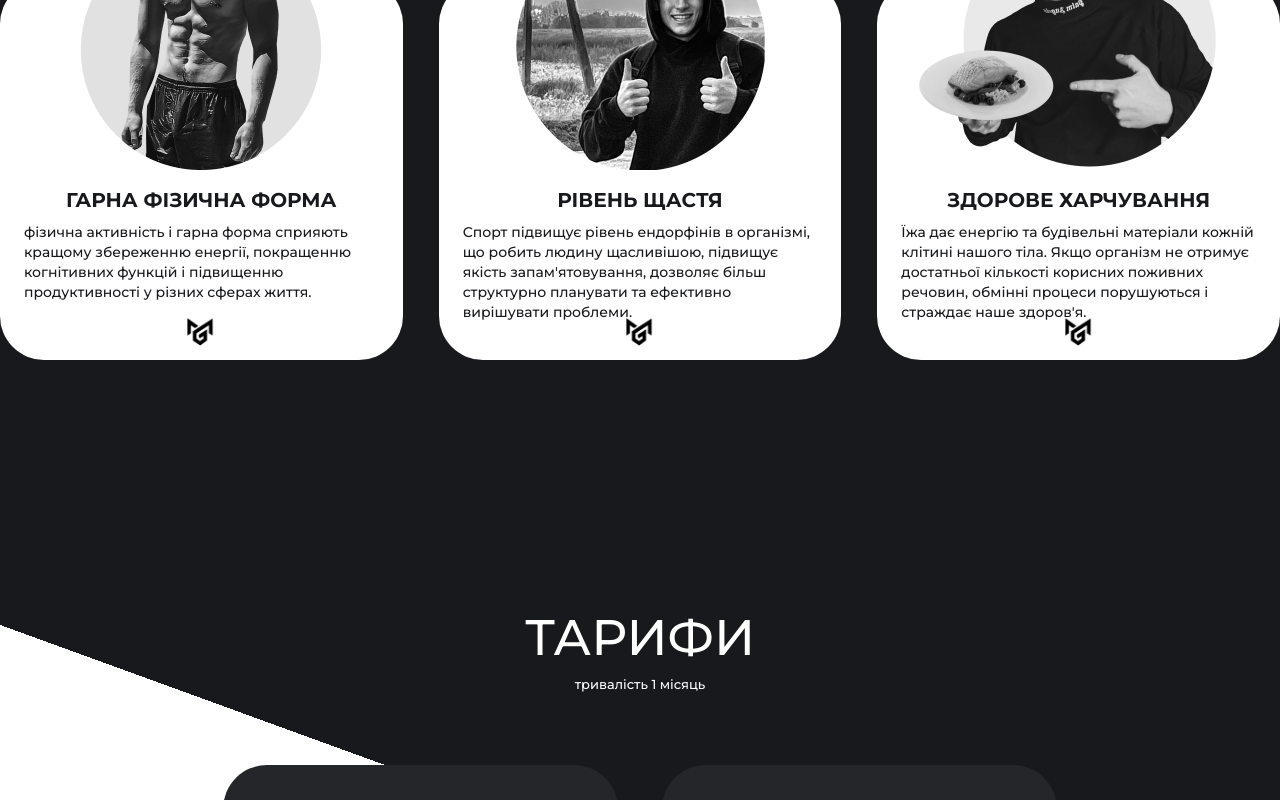
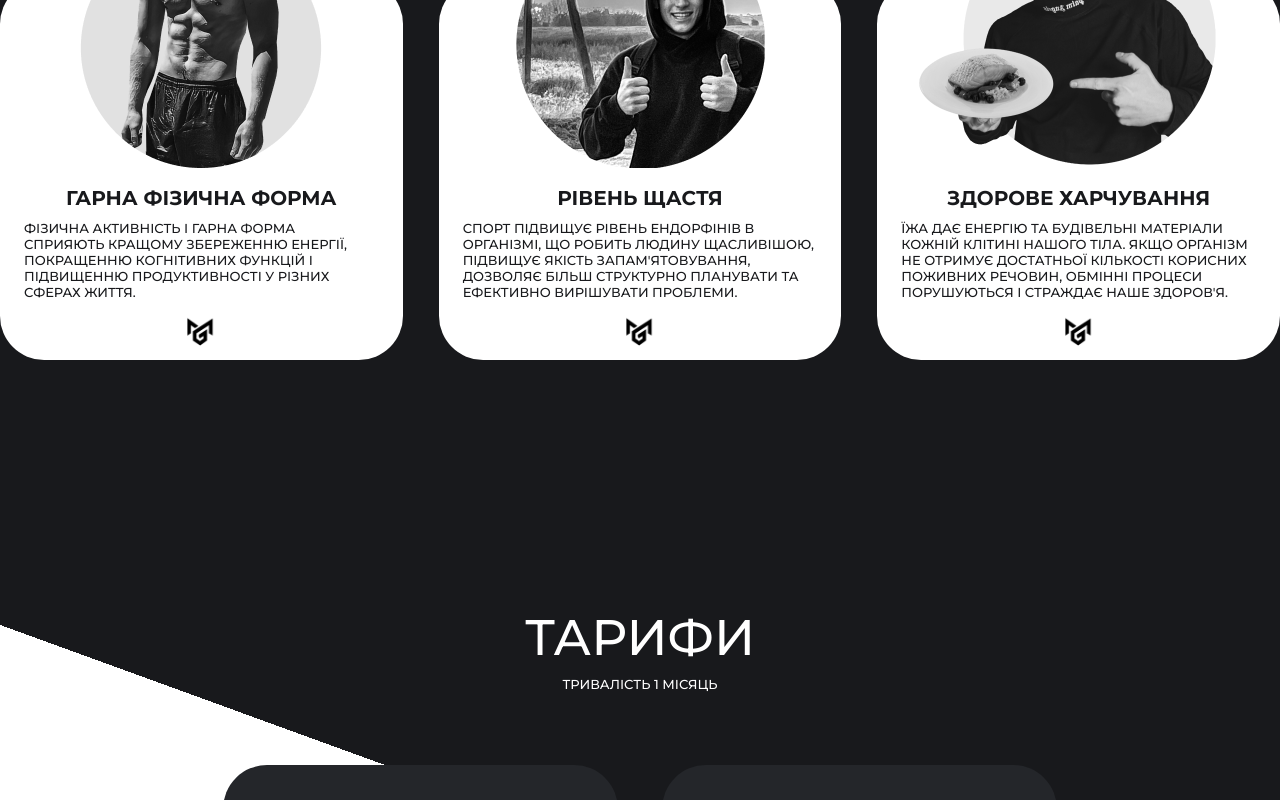
Before and after one commit to iamandreydudkin-commits/fiver-heleveria, a Vue app: page / in a window 1280 px wide. Shown: the part 1825-2625 px from the top of the page. Built offline with nearby package versions, Linux system fonts and the light colour scheme.

Commit message:
Made text uppercase and fixed sizing on feature cards

```diff
--- a/src/App.vue
+++ b/src/App.vue
@@ -83,7 +83,7 @@ import { Carousel, Slide, Pagination, Navigation } from "vue3-carousel";
           <template #slides>
             <slide :key="1">
               <div class="benifit">
-                <div class="relative h-[50%] w-full mb-4">
+                <div class="img_wrapper">
                   <img src="/benifit_1.png" alt="" />
                 </div>
                 <div class="title">ГАРНА ФІЗИЧНА ФОРМА</div>
@@ -102,7 +102,7 @@ import { Carousel, Slide, Pagination, Navigation } from "vue3-carousel";
             </slide>
             <Slide :key="2">
               <div class="benifit">
-                <div class="relative h-[50%] w-full mb-4">
+                <div class="img_wrapper">
                   <img src="/benifit_2.png" alt="" />
                 </div>
                 <div class="title">РІВЕНЬ ЩАСТЯ</div>
@@ -121,7 +121,7 @@ import { Carousel, Slide, Pagination, Navigation } from "vue3-carousel";
             </Slide>
             <Slide :key="3">
               <div class="benifit">
-                <div class="relative h-[50%] w-full mb-4">
+                <div class="img_wrapper">
                   <img src="/benifit_3.png" alt="" />
                 </div>
                 <div class="title">ЗДОРОВЕ ХАРЧУВАННЯ</div>
@@ -150,7 +150,7 @@ import { Carousel, Slide, Pagination, Navigation } from "vue3-carousel";
       <div class="hidden md:block pt-40 mx-auto max-w-7xl">
         <div id="benifits" class="flex justify-center gap-x-9">
           <div class="benifit">
-            <div class="relative h-[50%] w-full mb-4">
+            <div class="img_wrapper">
               <img src="/benifit_1.png" alt="" />
             </div>
             <div class="title">ГАРНА ФІЗИЧНА ФОРМА</div>
@@ -168,7 +168,7 @@ import { Carousel, Slide, Pagination, Navigation } from "vue3-carousel";
           </div>
 
           <div class="benifit">
-            <div class="relative h-[50%] w-full mb-4">
+            <div class="img_wrapper">
               <img src="/benifit_2.png" alt="" />
             </div>
             <div class="title">РІВЕНЬ ЩАСТЯ</div>
@@ -185,7 +185,7 @@ import { Carousel, Slide, Pagination, Navigation } from "vue3-carousel";
             />
           </div>
           <div class="benifit">
-            <div class="relative h-[50%] w-full mb-4">
+            <div class="img_wrapper">
               <img src="/benifit_3.png" alt="" />
             </div>
             <div class="title">ЗДОРОВЕ ХАРЧУВАННЯ</div>
@@ -360,15 +360,17 @@ import { Carousel, Slide, Pagination, Navigation } from "vue3-carousel";
 }
 .benifit {
   @apply h-[380px] md:w-1/3 px-6 relative rounded-[44px] bg-white flex flex-col items-center;
-
-  img {
-    @apply absolute bottom-0 left-0 right-0 mx-auto;
+  > .img_wrapper {
+    @apply relative h-[50%] w-full mb-4;
+    > img {
+      @apply absolute bottom-0 left-0 right-0 mx-auto;
+    }
   }
   .title {
     @apply text-[#18191C] mb-2 text-xl  font-bold;
   }
   .desc {
-    @apply text-[#18191C] text-sm;
+    @apply text-[#18191C] text-[13px] leading-4;
   }
 }
 .pricing_card {
--- a/src/assets/main.css
+++ b/src/assets/main.css
@@ -1,7 +1,7 @@
 @import "./tailwind.css";
 @import "./fonts.css";
 body {
-  @apply font-montserrat;
+  @apply font-montserrat uppercase;
 }
 .carousel__viewport {
   overflow: hidden;
```
